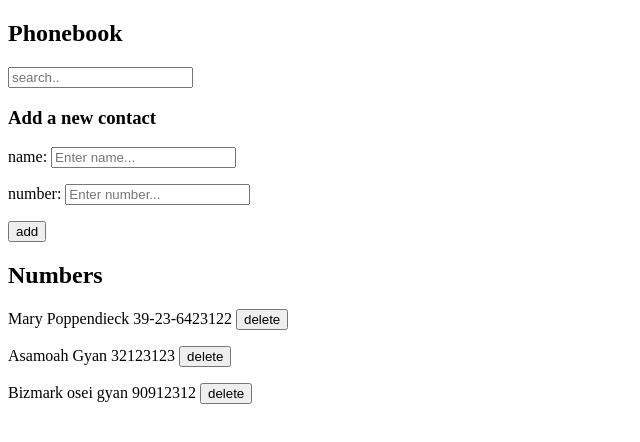
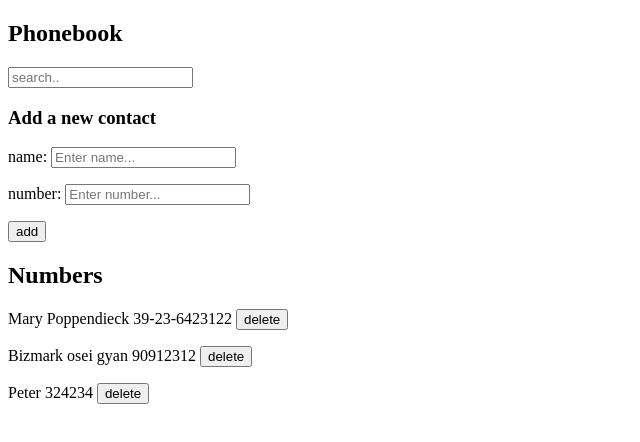
Before and after one commit to mkdirwilson/Full_Stack_Open, a React (Create React App) app in the folder part2/phonebook/: page / in a window 1280 px wide. Shown: the top 442 px of the page, without its empty margins (0-640 px from the left). Built offline with nearby package versions, Linux system fonts and the light colour scheme; data requests are answered from the project's data file.

Commit message:
complete Exercise 2.15

```diff
--- a/part2/phonebook/db.json
+++ b/part2/phonebook/db.json
@@ -6,14 +6,14 @@
       "id": 4
     },
     {
-      "name": "Asamoah Gyan ",
-      "number": "32123123",
-      "id": 2
-    },
-    {
       "name": "Bizmark osei gyan ",
       "number": "90912312",
       "id": 3
+    },
+    {
+      "name": "Peter",
+      "number": "324234",
+      "id": 5
     }
   ]
 }
--- a/part2/phonebook/src/App.js
+++ b/part2/phonebook/src/App.js
@@ -37,31 +37,49 @@ const App = ()=> {
 
 
 
-  const addPerson = (event)=>{
-    event.preventDefault()
+  const addPerson = (event) => {
+    event.preventDefault();
 
-    if (persons.some((person)=>person.name === newName))
-    {
-      alert(`${newName} is already added`)
+    const personToUpdate = persons.find(person => person.name.toLowerCase() === newName.toLowerCase());
+
+    if (personToUpdate) {
+      const confirmed = window.confirm(
+        `${personToUpdate.name} is already added to the phonebook, replace the old number with a new number?`
+      );
+
+      if (confirmed) {
+        const updatedPerson = { ...personToUpdate, number: newNumber };
+
+        personServices
+          .update(updatedPerson, updatedPerson.id)
+          .then(returnedPerson => {
+            setPersons(persons.map(person=> person.id !== updatedPerson.id ? person : returnedPerson))
+          })
+          .catch(error => {
+            console.error("Error updating person:", error);
+          });
+      }
+    } else {
+      const newPerson = {
+        name: newName,
+        number: newNumber,
+      };
+
+      personServices
+        .create(newPerson)
+        .then(returnedPerson => {
+          setPersons(persons.concat(returnedPerson));
+        })
+        .catch(error => {
+          console.error("Error creating person:", error);
+        });
     }
 
-    else {
+    // Reset the state here, outside of the if-else block
+    setNewName('');
+    setNewNumber('');
+  };
 
-      const newPerson = {name: newName,
-        number: newNumber,
-      }
-
-      personServices
-      .create(newPerson)
-      .then(returnedPerson=>
-          setPersons(persons.concat(returnedPerson))
-        )
-    }
-
-    setNewName('')
-    setNewNumber('')
-
-  }
 
   const handleDeletePerson = (id) => {
 
--- a/part2/phonebook/src/services/persons.js
+++ b/part2/phonebook/src/services/persons.js
@@ -14,9 +14,15 @@ const create = (newObject) => {
   return request.then(response => response.data)
 }
 
+// update person
+const update =  (newObject, id) => {
+  const request = axios.put(`${baseurl}/${id}`, newObject)
+  return request.then(response=>response.data)
+}
+
 // delete selected data
 const remove = (id) =>{
   return axios.delete(`${baseurl}/${id}`)
 }
 
-export default { getAll, create, remove }
+export default { getAll, create, remove, update }
```
